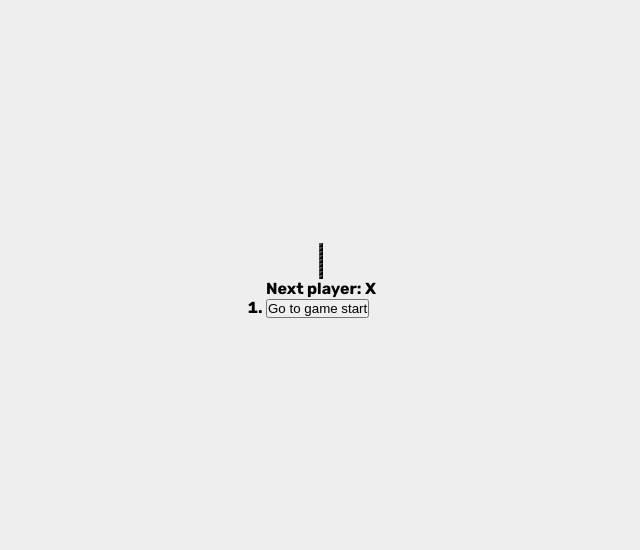
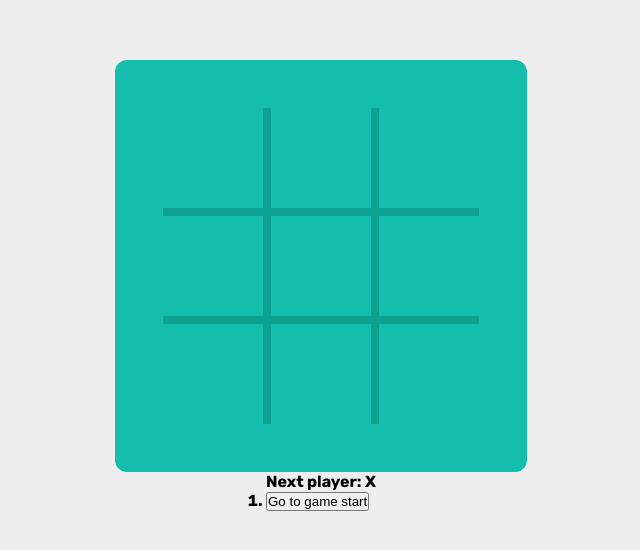
Before and after one commit to CharlesLB/tic-tac-toe, a React (Create React App) app: page / in a window 1280 px wide. Shown: the part 120-670 px from the top of the page, without its empty margins (319-959 px from the left). Built offline with nearby package versions, Linux system fonts and the light colour scheme.

Commit message:
Class Bug Fix :tool:

```diff
--- a/src/components/Board/index.tsx
+++ b/src/components/Board/index.tsx
@@ -17,18 +17,14 @@ const Board: React.FC<BoardProps> = (props) => {
   };
 
   return (
-    <div>
-      <div className="board-row">
+    <div className="container">
+      <div className="board">
         {renderSquare(0)}
         {renderSquare(1)}
         {renderSquare(2)}
-      </div>
-      <div className="board-row">
         {renderSquare(3)}
         {renderSquare(4)}
         {renderSquare(5)}
-      </div>
-      <div className="board-row">
         {renderSquare(6)}
         {renderSquare(7)}
         {renderSquare(8)}
--- a/src/components/Square/index.tsx
+++ b/src/components/Square/index.tsx
@@ -9,11 +9,13 @@ interface SquareProps {
   value: SquareValue;
 }
 
+
+
 const Square: React.FC<SquareProps> = (props) => {
   return (
-    <button className="square" onClick={props.onClick}>
+    <div className={`square ${props.value}`} onClick={props.onClick}>
       {props.value}
-    </button>
+    </div>
   );
 };
 
```
